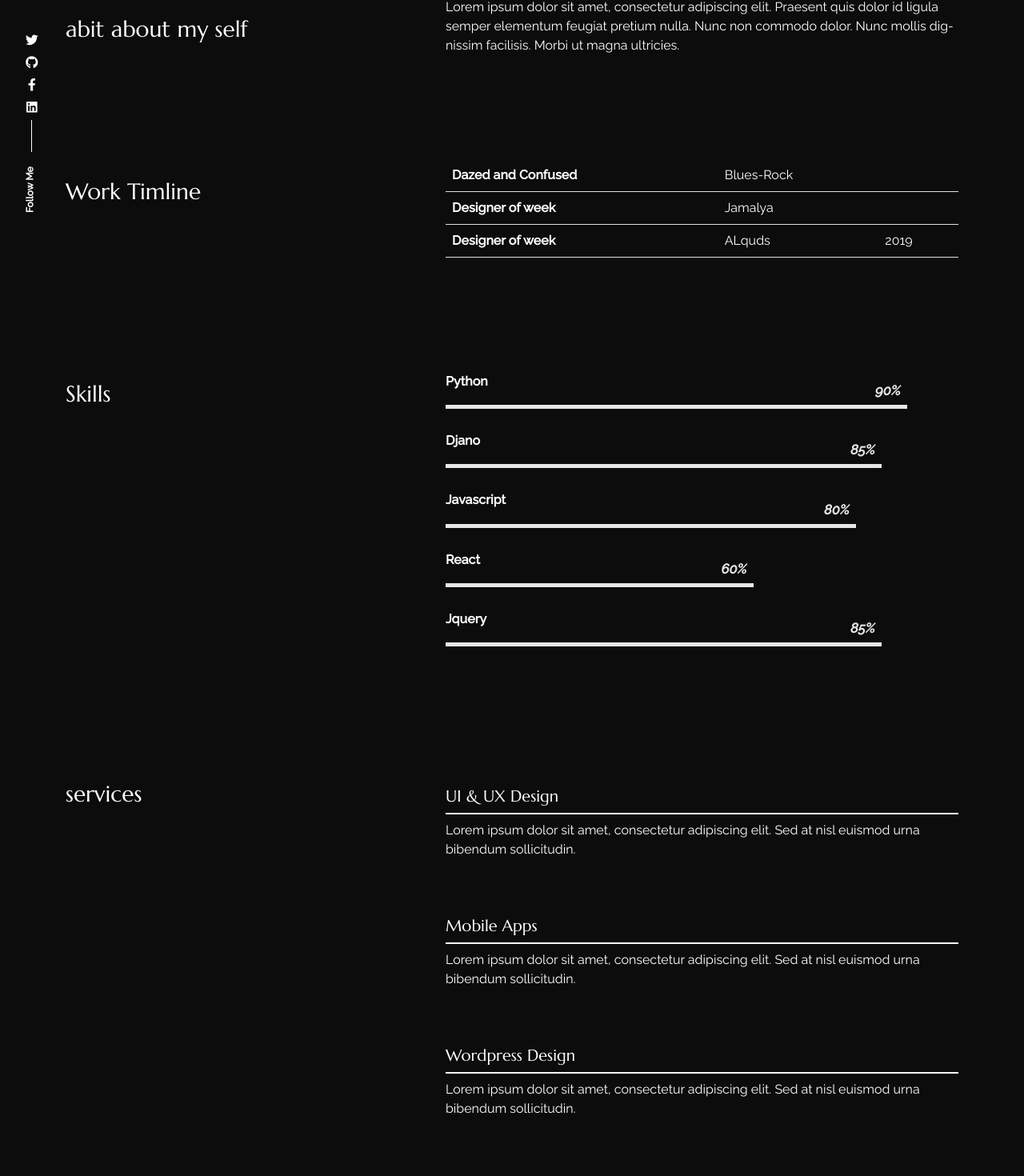
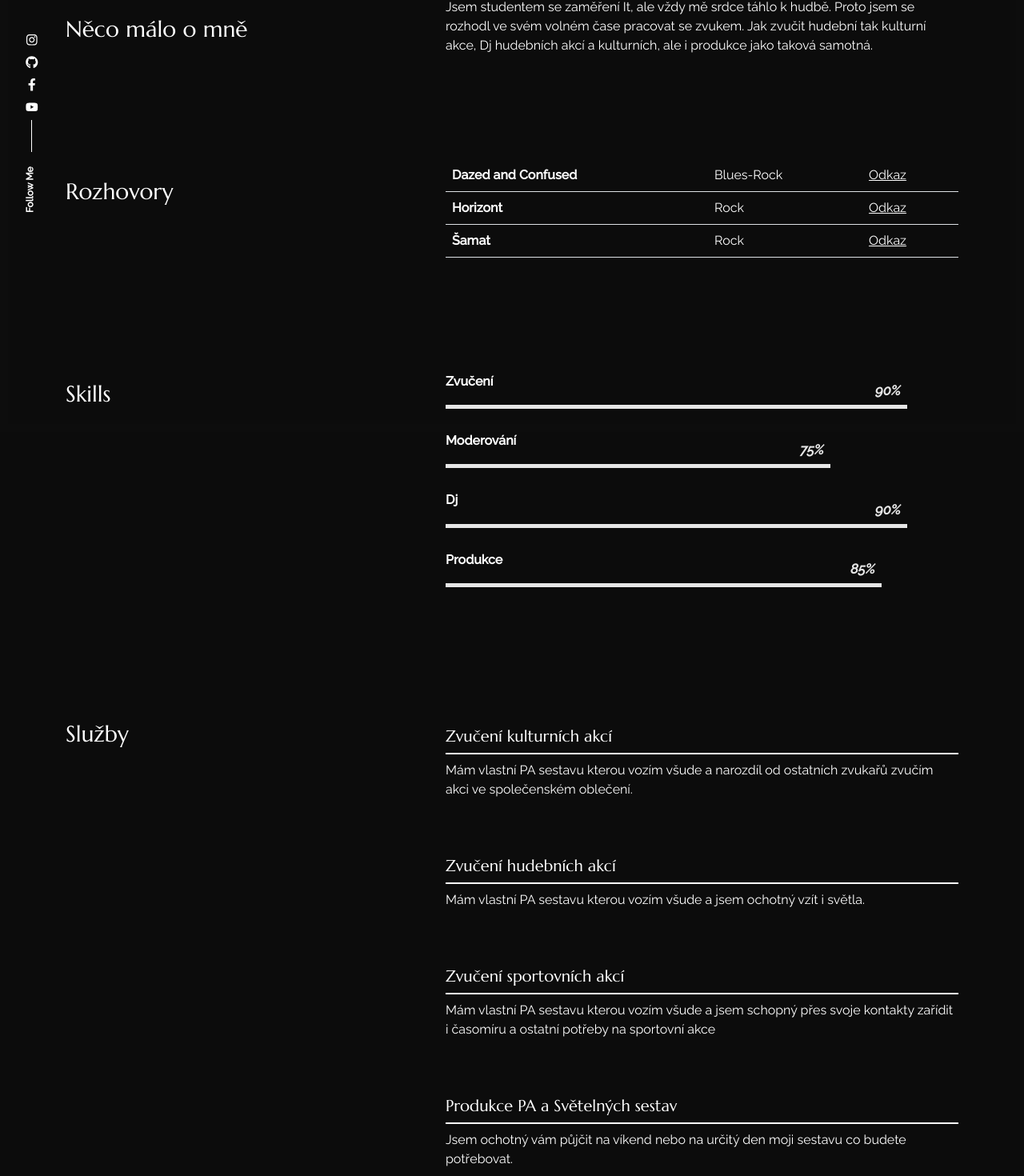
Before and after one commit to S1moonC/portfolio, a React (Create React App) app: page /about in a window 1280 px wide. Shown: the part 260-1730 px from the top of the page at 80% size. Before the commit the page ends 1698 px from the top, so only its background shows below. Built offline with nearby package versions, Linux system fonts and the light colour scheme.

Commit message:
portfolio init

```diff
--- a/package.json
+++ b/package.json
@@ -5,6 +5,7 @@
     "dependencies": {
         "bootstrap": "^5.2.3",
         "emailjs-com": "^3.2.0",
+        "firebase": "^10.7.1",
         "react": "^18.2.0",
         "react-bootstrap": "^2.7.0",
         "react-dom": "^18.2.0",
--- a/src/components/socialicons/index.js
+++ b/src/components/socialicons/index.js
@@ -2,7 +2,7 @@ import React from "react";
 import "./style.css";
 import {
   FaGithub,
-  FaTwitter,
+  FaInstagram,
   FaFacebookF,
   FaLinkedin,
   FaYoutube,
@@ -14,10 +14,10 @@ export const Socialicons = (params) => {
   return (
     <div className="stick_follow_icon">
       <ul>
-        {socialprofils.twitter && (
+        {socialprofils.instagram && (
           <li>
-            <a href={socialprofils.twitter}>
-              <FaTwitter />
+            <a href={socialprofils.instagram}>
+              <FaInstagram />
             </a>
           </li>
         )}
@@ -35,9 +35,9 @@ export const Socialicons = (params) => {
             </a>
           </li>
         )}
-        {socialprofils.linkedin && (
+        {socialprofils.Youtube && (
           <li>
-            <a href={socialprofils.linkedin}>
+            <a href={socialprofils.youtube}>
               <FaLinkedin />
             </a>
           </li>
--- a/src/content_option.js
+++ b/src/content_option.js
@@ -7,68 +7,76 @@ const meta = {
 const introdata = {
     title: "Šimon Čada",
     animated: {
-        first: "Party DJ",
+        first: "DJ",
         second: "Zvukař",
         third: "Produkce",
+        fourth: "Moderátor"
     },
-    description: "Lorem ipsum dolor sit amet, consectetur adipiscing elit. Sed at nisl euismod urna bibendum",
     your_img_url: "https://scontent-prg1-1.xx.fbcdn.net/v/t1.6435-9/182023918_5474967112578669_2144950163301087455_n.jpg?_nc_cat=107&ccb=1-7&_nc_sid=0bb214&_nc_ohc=fKyhRr8YZNIAX8HhpH2&_nc_ht=scontent-prg1-1.xx&oh=00_AfBogapSVe1WMPKxjbus3mJJ5PnDvPSH4ofX6YpRFHuZhw&oe=65C5DB59",
 };
 
 const dataabout = {
-    title: "abit about my self",
-    aboutme: "Lorem ipsum dolor sit amet, consectetur adipiscing elit. Praesent quis dolor id ligula semper elementum feugiat pretium nulla. Nunc non commodo dolor. Nunc mollis dignissim facilisis. Morbi ut magna ultricies.",
+    title: "Něco málo o mně",
+    aboutme: "Jsem studentem se zaměření It, ale vždy mě srdce táhlo k hudbě. Proto jsem se rozhodl ve svém volném čase pracovat se zvukem. Jak zvučit hudební tak kulturní akce, Dj hudebních akcí a kulturních, ale i produkce jako taková samotná.",
 };
 const worktimeline = [{
         jobtitle: "Dazed and Confused",
         where: "Blues-Rock",
-        link: "https://www.youtube.com/watch?v=u4J0USObOVk&ab_channel=Kostkaradio",
+        link: "https://youtu.be/u4J0USObOVk",
     },
     {
-        jobtitle: "Designer of week",
-        where: "Jamalya",
-        link: "",
+        jobtitle: "Horizont",
+        where: "Rock",
+        link: "https://youtu.be/VIfhqaimYns"
     },
     {
-        jobtitle: "Designer of week",
-        where: "ALquds",
-        date: "2019",
+        jobtitle: "Šamat",
+        where: "Rock",
+        link: "https://youtu.be/rsZ5Ry6MGuA",
     },
 ];
 
 const skills = [{
-        name: "Python",
+        name: "Zvučení",
         value: 90,
     },
     {
-        name: "Djano",
-        value: 85,
+        name: "Moderování",
+        value: 75,
     },
     {
-        name: "Javascript",
-        value: 80,
+        name: "Dj",
+        value:90,
     },
     {
-        name: "React",
-        value: 60,
-    },
-    {
-        name: "Jquery",
+        name: "Produkce",
         value: 85,
     },
 ];
 
 const services = [{
-        title: "UI & UX Design",
-        description: "Lorem ipsum dolor sit amet, consectetur adipiscing elit. Sed at nisl euismod urna bibendum sollicitudin.",
+        title: "Zvučení kulturních akcí",
+        description: "Mám vlastní PA sestavu kterou vozím všude a narozdíl od ostatních zvukařů zvučím akci ve společenském oblečení.",
     },
     {
-        title: "Mobile Apps",
-        description: "Lorem ipsum dolor sit amet, consectetur adipiscing elit. Sed at nisl euismod urna bibendum sollicitudin.",
+        title: "Zvučení hudebních akcí",
+        description: "Mám vlastní PA sestavu kterou vozím všude a jsem ochotný vzít i světla.",
     },
     {
-        title: "Wordpress Design",
-        description: "Lorem ipsum dolor sit amet, consectetur adipiscing elit. Sed at nisl euismod urna bibendum sollicitudin.",
+        title: "Zvučení sportovních akcí",
+        description: "Mám vlastní PA sestavu kterou vozím všude a jsem schopný přes svoje kontakty zařídit i časomíru a ostatní potřeby na sportovní akce",
+    },
+    {
+        title: "Produkce PA a Světelných sestav",
+        description: "Jsem ochotný vám půjčit na víkend nebo na určitý den moji sestavu co budete potřebovat.",
+    },
+    {
+        title: "Kontakty",
+        description: "Mám spoustu kontaktů které by vám mohli pomoct a nebo akci podpořit.",
+    },
+    {
+        title: "Podpora",
+        description: "Jsme tu, abychom vám pomohli na vaší cestě.",
     },
 ];
 
@@ -138,7 +146,7 @@ const dataportfolio = [{
 const contactConfig = {
     YOUR_EMAIL: "cadaprodukce@info.cz",
     YOUR_FONE: "+420 777 222 771",
-    description: "Lorem ipsum dolor sit amet, consectetur adipiscing elit. Morbi vehicula eu nunc et sollicitudin. Cras pulvinar, nisi at imperdiet pharetra. ",
+    description: "Už jste připraveni na perfektní ozvučení? Ozvěte se nám! Velké věci čekají za rohem.",
 
     YOUR_SERVICE_ID: "service_id",
     YOUR_TEMPLATE_ID: "template_id",
@@ -148,8 +156,8 @@ const contactConfig = {
 const socialprofils = {
     github: "https://github.com/S1moonC",
     facebook: "https://www.facebook.com/profile.php?id=100008208610713",
-    linkedin: "https://linkedin.com",
-    twitter: "https://twitter.com",
+    youtube: "https://www.youtube.com/watch?v=dQw4w9WgXcQ&ab_channel=RickAstley",
+    instagram: "https://www.instagram.com/_simon_cada_/",
 };
 export {
     meta,
--- a/src/pages/about/index.js
+++ b/src/pages/about/index.js
@@ -21,7 +21,7 @@ export const About = () => {
         </Helmet>
         <Row className="mb-5 mt-3 pt-md-3">
           <Col lg="8">
-            <h1 className="display-4 mb-4">About me</h1>
+            <h1 className="display-4 mb-4">O mně</h1>
             <hr className="t_border my-4 ml-0 text-left" />
           </Col>
         </Row>
@@ -37,7 +37,7 @@ export const About = () => {
         </Row>
         <Row className=" sec_sp">
           <Col lg="5">
-            <h3 className="color_sec py-4">Work Timline</h3>
+            <h3 className="color_sec py-4">Rozhovory</h3>
           </Col>
           <Col lg="7">
             <table className="table caption-top">
@@ -47,7 +47,7 @@ export const About = () => {
                     <tr key={i}>
                       <th scope="row">{data.jobtitle}</th>
                       <td>{data.where}</td>
-                      <td>{data.date}</td>
+                      <td><a href={data.link} target="_blank" rel="noopener noreferrer">Odkaz</a></td>
                     </tr>
                   );
                 })}
@@ -81,7 +81,7 @@ export const About = () => {
         </Row>
         <Row className="sec_sp">
           <Col lang="5">
-            <h3 className="color_sec py-4">services</h3>
+            <h3 className="color_sec py-4">Služby</h3>
           </Col>
           <Col lg="7">
             {services.map((data, i) => {
--- a/src/pages/contact/index.js
+++ b/src/pages/contact/index.js
@@ -74,7 +74,7 @@ export const ContactUs = () => {
         </Helmet>
         <Row className="mb-5 mt-3 pt-md-3">
           <Col lg="8">
-            <h1 className="display-4 mb-4">Contact Me</h1>
+            <h1 className="display-4 mb-4">Kontakt</h1>
             <hr className="t_border my-4 ml-0 text-left" />
           </Col>
         </Row>
@@ -93,7 +93,7 @@ export const ContactUs = () => {
             </Alert>
           </Col>
           <Col lg="5" className="mb-5">
-            <h3 className="color_sec py-4">Get in touch</h3>
+            <h3 className="color_sec py-4">Ozvěte se mi</h3>
             <address>
               <strong>Email:</strong>{" "}
               <a href={`mailto:${contactConfig.YOUR_EMAIL}`}>
--- a/src/pages/home/index.js
+++ b/src/pages/home/index.js
@@ -30,6 +30,7 @@ export const Home = () => {
                         introdata.animated.first,
                         introdata.animated.second,
                         introdata.animated.third,
+                        introdata.animated.fourth,
                       ],
                       autoStart: true,
                       loop: true,
```
Also changed, not shown: src/assets/images/123.jpg (added), 1 other file (tests, documents, lock files or other folders).
